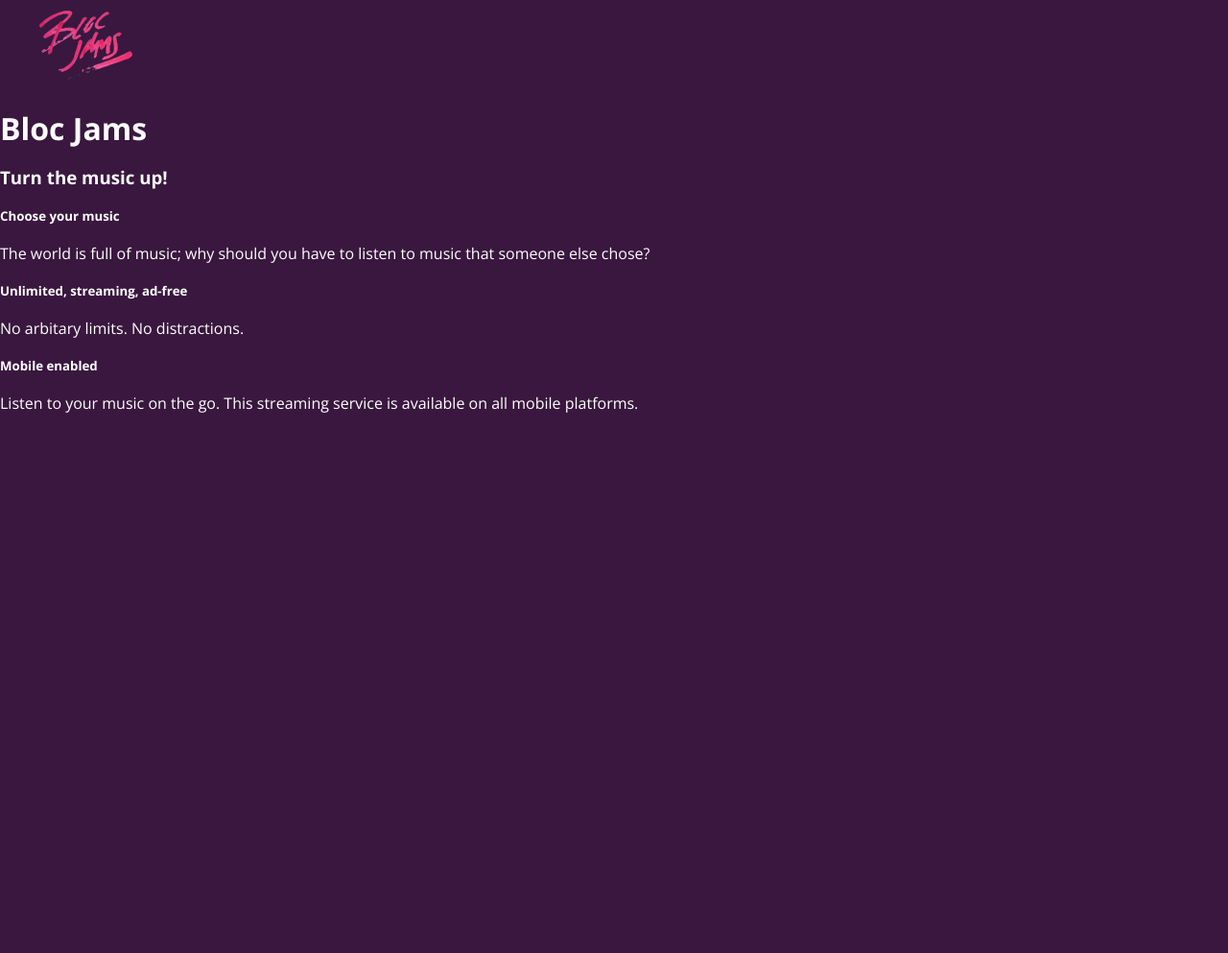
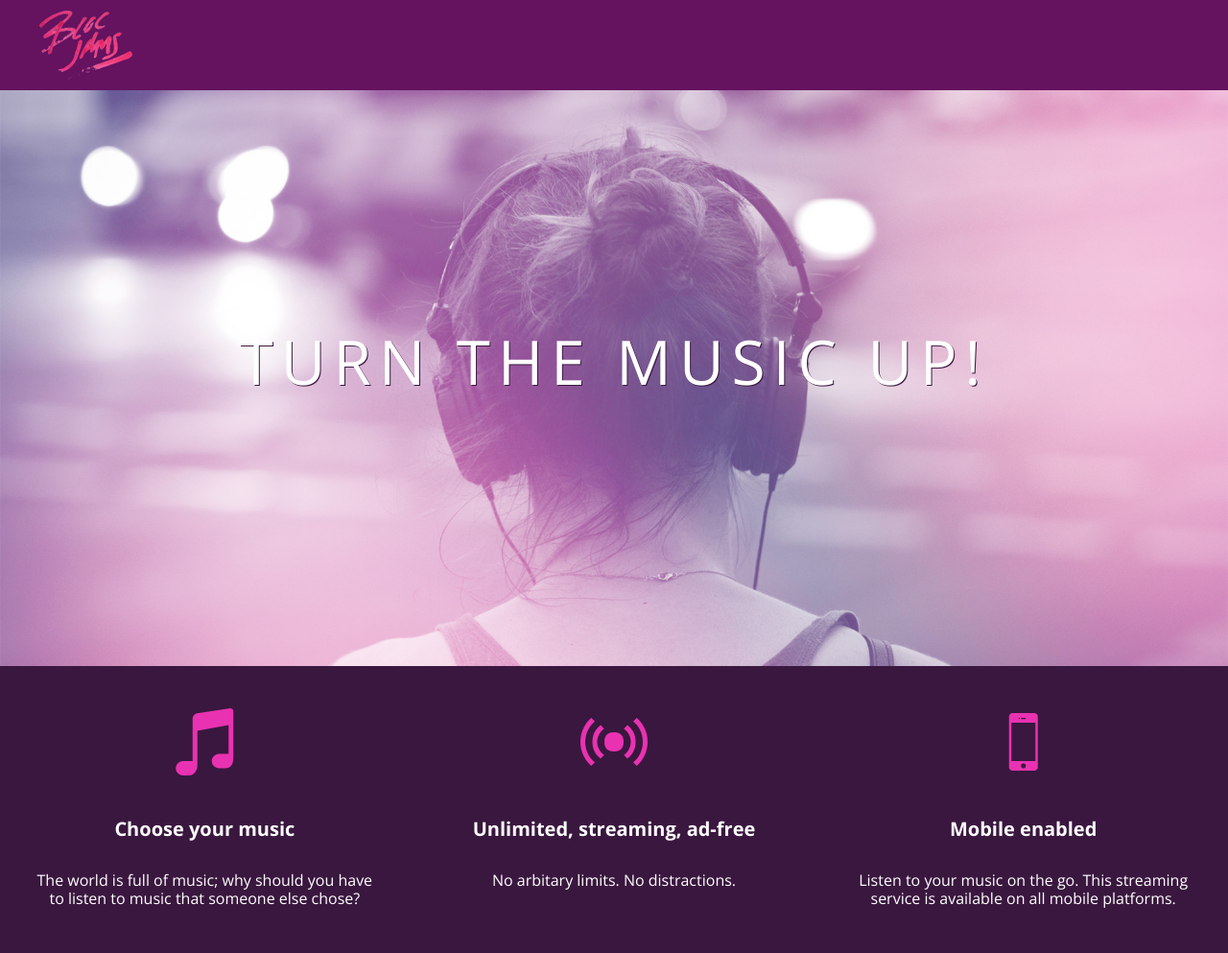
Before and after one commit to angquest/bloc-jams, a plain HTML site: page index.html in a window 1280 px wide. Shown: the whole page at 96% size. Before the commit the page ends 800 px from the top, so only its background shows below. Drawn offline with nearby package versions, Linux system fonts and the light colour scheme.

Commit message:
Checkpoint 3 completed

```diff
--- a/index.html
+++ b/index.html
@@ -7,29 +7,30 @@
         <link rel="stylesheet" type="text/css" href="styles/normalize.css">
         <link rel="stylesheet" type="text/css" href="styles/main.css">
     </head>
-    <body>
     <body class="landing">
-        <nav> <!-- navigation bar -->
-            <nav class="navbar"> <!-- nav bar -->
-                <img src="assets/images/bloc_jams_logo.png" alt="bloc jams logo" class="logo">
-            </nav>
+        <nav class="navbar"> <!-- nav bar -->
+            <img src="assets/images/bloc_jams_logo.png" alt="bloc jams logo" class="logo">
         </nav>
-        <section> <!-- hero content -->
-            <h1>Bloc Jams</h1>
-            <h3>Turn the music up!</h3>
+        <section class="hero-content"> <!-- hero content -->
+                <!-- <h1>Bloc Jams</h1> dup of content (logo image)-->
+                <!-- <h3>Turn the music up!</h3> dup of next line-->
+            <h1 class="hero-title">Turn the music up!</h1>
         </section>
-        <section> <!-- selling points -->
-            <div>
-                <h5>Choose your music</h5>
-                <p>The world is full of music; why should you have to listen to music that someone else chose?</p>
+        <section class="selling-points"> <!-- selling points -->
+            <div class="point">
+                <span class="ion-music-note"></span>
+                <h5 class="point-title">Choose your music</h5>
+                <p class="point-description">The world is full of music; why should you have to listen to music that someone else chose?</p>
             </div>
-            <div>
-                <h5>Unlimited, streaming, ad-free</h5>
-                <p>No arbitary limits. No distractions.</p>
+            <div class="point">
+                <span class="ion-radio-waves"></span>
+                <h5 class="point-title">Unlimited, streaming, ad-free</h5>
+                <p class="point-description">No arbitary limits. No distractions.</p>
             </div>
-            <div>
-                <h5>Mobile enabled</h5>
-                <p>Listen to your music on the go. This streaming service is available on all mobile platforms.</p>
+            <div class="point">
+                <span class="ion-iphone"></span>
+                <h5 class="point-title">Mobile enabled</h5>
+                <p class="point-description">Listen to your music on the go. This streaming service is available on all mobile platforms.</p>
             </div>
         </section>
     </body>
--- a/styles/main.css
+++ b/styles/main.css
@@ -15,10 +15,63 @@ body.landing {
 
 .navbar {
     padding: 0.5rem;
-    backgr'ound-color: rgb(101, 18, 95);
+    background-color: rgb(101, 18, 95);
 }
 
 .navbar .logo {
     position: relative; /* positioning will be explained in a resouce */
     left: 2rem;
 }
+
+.hero-content {
+    position: relative; /* positioning will be explained in a resource */
+    min-height: 600px; /* hero content elment must be _at least_ 600 px */
+    background-image: url(../assets/images/bloc_jams_bg.jpg);
+    background-repeat: no-repeat;
+    background-position: center center; /* center horizontal first, then center vertical 2nd */
+    background-size: cover; /* scales image, so the background is always covered by the image */
+}
+
+.hero-content .hero-title {
+    position: absolute;
+    top: 40%;
+    -webkit-transform: translateY(-50%);
+    -moz-transform: translateY(-50%);
+    -ms-transform: translateY(-50%);
+    transform: translateY(-50%);
+    width: 100%;    /* makes sure the title inhabits the full wdith of its container */
+    text-align: center; /* aligns text in the horizontal center of the element */
+    font-size: 4rem; /* specifies the size of the font in the root em units */
+    font-weight: 300; /* makes the font thinner or a lighter weight */
+    text-transform: uppercase;  /* transforms the text to be all uppercase lettering */
+    letter-spacing: 0.5rem;     /* puts 0.5 root ems worth of space between each letter */
+    text-shadow: 1px 1px 0px rgb(58, 23, 63); /* creates a shadow underneaththe text for readability over the image */
+}
+
+.selling-points {
+    position: relative;
+    display:table;
+    width: 100%;
+    -webkit-box-sizing: border-box;
+    -moz-box-sizing: border-box;
+    box-sizing: border-box;
+}
+
+.point {
+    display: table-cell;
+    position:relative;
+    width: 33.3%;
+    padding: 2rem;
+    text-align:center;
+}
+
+.point .point-title {
+    font-size: 1.25rem;
+}
+
+.ion-music-note,
+.ion-radio-waves,
+.ion-iphone {
+    color: rgb(233, 50, 177);
+    font-size: 5rem;
+}
```
